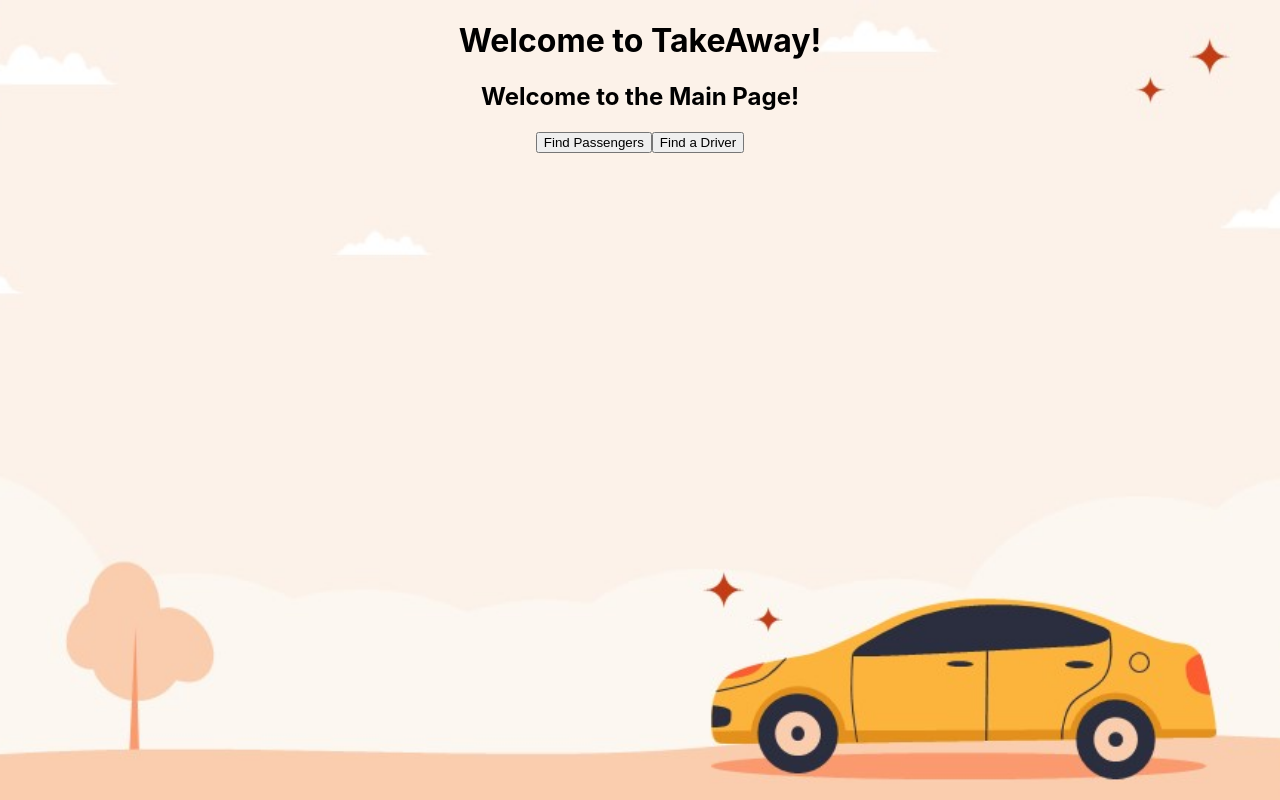
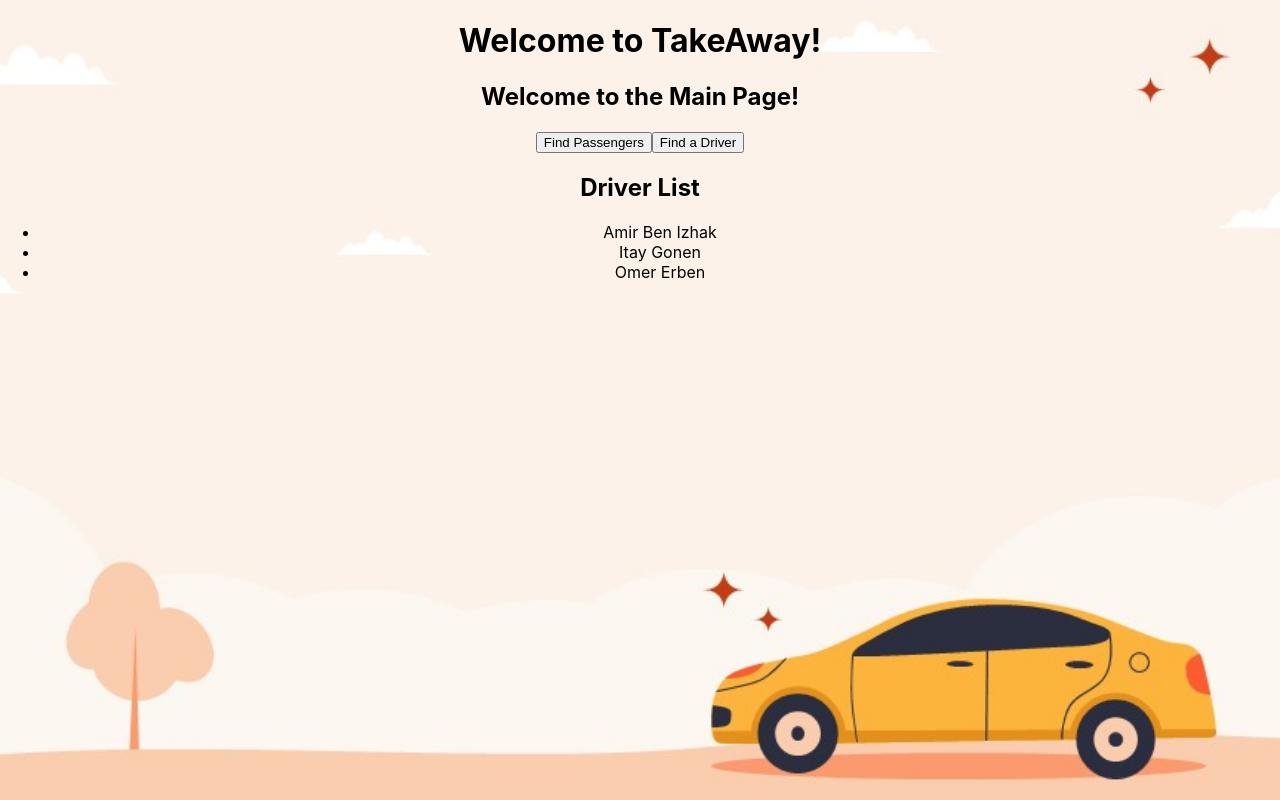
Before and after one commit to OmerErben/Hackathon2023CityZone, a React (Create React App) app: page /DriverListPage in a window 1280 px wide. Both pictures are taken after typing "name@example.com", "Sample123" into the empty fields and a click on the button "Sign Up". Built offline with nearby package versions, Linux system fonts and the light colour scheme.

Commit message:
There is a link to DriverListPage

```diff
--- /dev/null
+++ b/src/DriverListPage.js
@@ -0,0 +1,23 @@
+import React from 'react';
+
+const DriverListPage = () => {
+    const drivers = [
+        { id: 1, name: 'Amir Ben Izhak' },
+        { id: 2, name: 'Itay Gonen' },
+        { id: 3, name: 'Omer Erben' },
+        // Add more drivers as needed
+    ];
+
+    return (
+        <div>
+            <h2>Driver List</h2>
+            <ul>
+                {drivers.map((driver) => (
+                    <li key={driver.id}>{driver.name}</li>
+                ))}
+            </ul>
+        </div>
+    );
+};
+
+export default DriverListPage;
--- a/src/MainPage.js
+++ b/src/MainPage.js
@@ -1,6 +1,8 @@
 import React from 'react';
 import {Route, Routes, useHistory, useNavigate} from 'react-router-dom';
 import PassengerListPage from './PassengerListPage';
+import DriverListPage from "./DriverListPage";
+import App from "./App";
 
 const MainPage = () => {
     const navigate = useNavigate();
@@ -10,15 +12,17 @@ const MainPage = () => {
     };
     const navigateToDrivers = () => {
         // 👇️ navigate to /contacts
-        navigate('/PassengerListPage');
+        navigate('/DriverListPage');
     };
+    let cancel = false;
     return (
         <div>
             <h2>Welcome to the Main Page!</h2>
             <button onClick={navigateToPassengers}>Find Passengers</button>
-            <button>Find a Driver</button>
+            <button onClick={navigateToDrivers}>Find a Driver</button>
             <Routes>
                 <Route path="/PassengerListPage" element={<PassengerListPage />} />
+                <Route path="/DriverListPage" element={<DriverListPage />} />
             </Routes>
         </div>
     );
```
